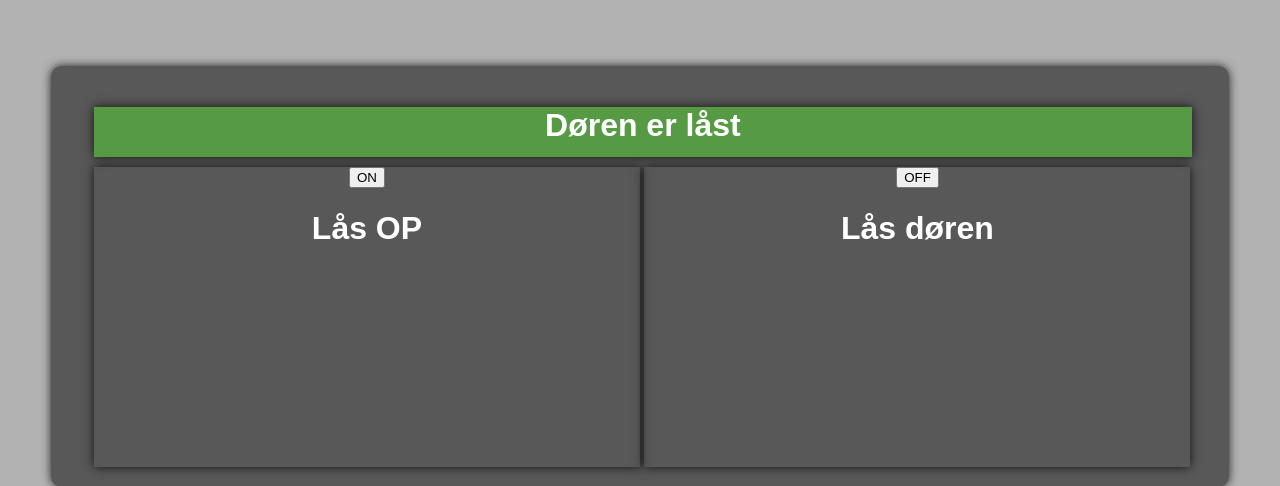
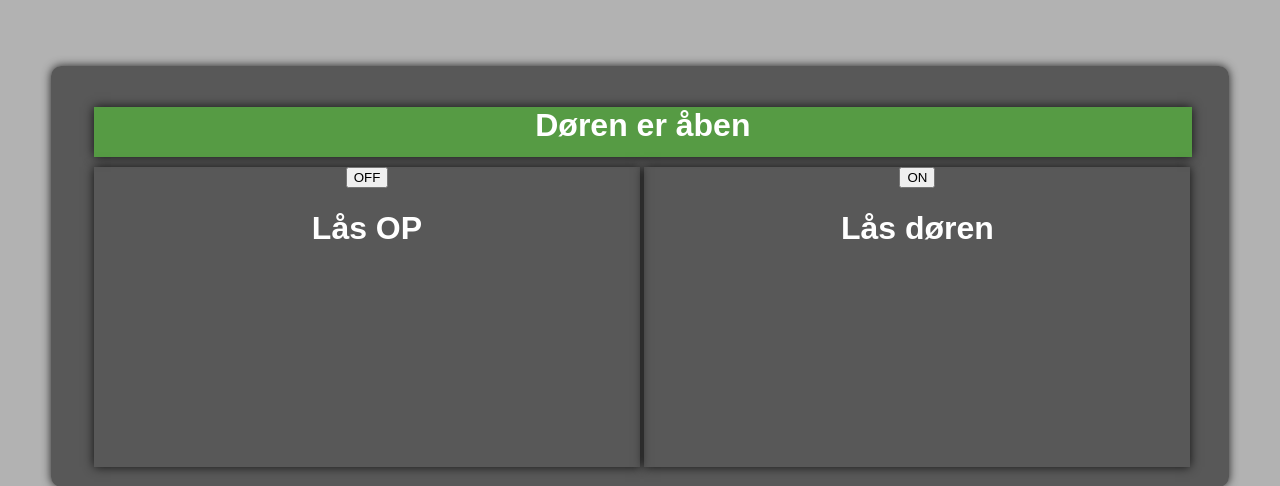
Before and after one commit to ZybsBaggins/Iguess, a PHP site: page /login.php in a window 1280 px wide. Shown: the part 146-632 px from the top of the page. Run offline with PHP 8.4, Linux system fonts and the light colour scheme.

Commit message:
Update login.php

```diff
--- a/3.0/login.php
+++ b/3.0/login.php
@@ -91,19 +91,19 @@ if ($_SERVER["REQUEST_METHOD"] === "POST") {
                     // Read and display the current state of the GPIO pin
                     $gpio_state = shell_exec("/usr/bin/gpio -g read 18");
                     if ($gpio_state == 1) {
+                        echo "Døren er låst";
+                    } else {
                         echo "Døren er åben";
-                    } else {
-                        echo "Døren er låst";
                     }
                     ?>
                 </h1>
             </div>
             <div class="button-left">
-                <input type="submit" value="ON" name="on">
+                <input type="submit" value="OFF" name="off">
                 <h1> Lås OP </h1>
             </div>
             <div class="button-right">
-                <input type="submit" value="OFF" name="off">
+                <input type="submit" value="ON" name="on">
                 <h1> Lås døren </h1>
             </div>
         </form>
@@ -115,14 +115,14 @@ if ($_SERVER["REQUEST_METHOD"] === "POST") {
         $(document).ready(function () {
             $(".button-left").click(function () {
                 // Update status and change color
-                $(".status h1").text("Døren er åben");
-                $(".status").css("background-color", "rgb(84, 222, 49, 0.5)");
+                $(".status h1").text("Døren er låst");
+                $(".status").css("background-color", "red");
             });
 
             $(".button-right").click(function () {
                 // Update status and change color
-                $(".status h1").text("Døren er låst");
-                $(".status").css("background-color", "red");
+                $(".status h1").text("Døren er åben");
+                $(".status").css("background-color", "rgb(84, 222, 49, 0.5)");
             });
         });
     </script>
```
